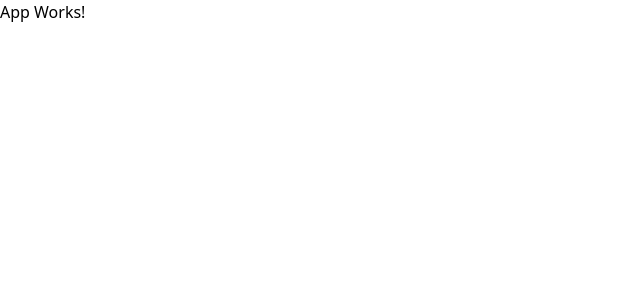
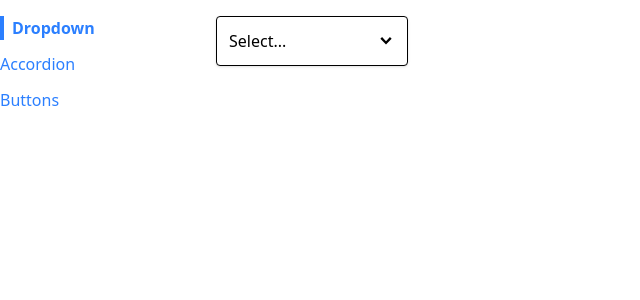
Before and after one commit to C4chaitanya/buttons-using-tailwind, a React (Vite) app: page / in a window 1280 px wide. Shown: the top 300 px of the page, without its empty margins (0-640 px from the left). Built offline with nearby package versions, Linux system fonts and the light colour scheme.

Commit message:
Added Custom Navigation and created Link component and custom hook

```diff
--- a/src/App.js
+++ b/src/App.js
@@ -1,3 +1,11 @@
+import Sidebar from "./components/Sidebar";
+import RouteLinks from "./components/RouteLinks";
+
 export default function App() {
-  return <div>App Works!</div>;
+  return (
+    <div className="container mx-auto grid grid-cols-6 gap-4 mt-4">
+      <Sidebar />
+      <RouteLinks />
+    </div>
+  );
 }
--- /dev/null
+++ b/src/components/Link.js
@@ -0,0 +1,26 @@
+import useNavigation from "../hooks/use-navigation";
+import classNames from "classnames";
+
+export default function Link({ to, children, className, activeClassName }) {
+  const { currentPath, navigate } = useNavigation();
+
+  const classes = classNames(
+    "text-blue-500",
+    className,
+    currentPath === to && activeClassName,
+  );
+
+  const handleClick = (event) => {
+    if (event.metaKey || event.ctrlKey) {
+      return;
+    }
+    event.preventDefault();
+    navigate(to);
+  };
+
+  return (
+    <a className={classes} href={to} onClick={handleClick}>
+      {children}
+    </a>
+  );
+}
--- /dev/null
+++ b/src/components/Route.js
@@ -0,0 +1,12 @@
+import { useContext } from "react";
+import NavigationContext from "../context/navigation";
+
+export default function Route({ path, children }) {
+  const { currentPath } = useContext(NavigationContext);
+
+  if (path === currentPath) {
+    return children;
+  }
+
+  return null;
+}
--- /dev/null
+++ b/src/components/RouteLinks.js
@@ -0,0 +1,22 @@
+import AccordionPage from "../pages/AccordionPage";
+import DropdownPage from "../pages/DropdownPage";
+import ButtonPage from "../pages/ButtonPage";
+import Route from "../components/Route";
+
+export default function RouteLinks() {
+  return (
+    <div className="col-span-5">
+      <Route path="/accordion">
+        <AccordionPage />
+      </Route>
+
+      <Route path="/">
+        <DropdownPage />
+      </Route>
+
+      <Route path="/buttons">
+        <ButtonPage />
+      </Route>
+    </div>
+  );
+}
--- /dev/null
+++ b/src/components/Sidebar.js
@@ -0,0 +1,36 @@
+import Link from "./Link";
+
+export default function Sidebar() {
+  const links = [
+    {
+      label: "Dropdown",
+      path: "/",
+    },
+    {
+      label: "Accordion",
+      path: "/accordion",
+    },
+    {
+      label: "Buttons",
+      path: "/buttons",
+    },
+  ];
+
+  const renderedItems = links.map((link) => {
+    return (
+      <Link
+        key={link.label}
+        to={link.path}
+        className="mb-3"
+        activeClassName="font-bold border-l-4 border-blue-500 pl-2"
+      >
+        {link.label}
+      </Link>
+    );
+  });
+  return (
+    <div className="sticky top-0 overflow-y-scroll flex flex-col items-start">
+      {renderedItems}
+    </div>
+  );
+}
--- /dev/null
+++ b/src/context/navigation.js
@@ -0,0 +1,33 @@
+import { createContext, useEffect, useState } from "react";
+
+const NavigationContext = createContext();
+
+function NavigationProvider({ children }) {
+  const [currentPath, setCurrentPath] = useState(window.location.pathname);
+
+  useEffect(() => {
+    const handler = () => {
+      setCurrentPath(window.location.pathname);
+    };
+
+    window.addEventListener("popstate", handler);
+
+    return () => {
+      window.removeEventListener("popstate", handler);
+    };
+  }, []);
+
+  const navigate = (to) => {
+    window.history.pushState({}, "", to);
+    setCurrentPath(to);
+  };
+
+  return (
+    <NavigationContext.Provider value={{ currentPath, navigate }}>
+      {children}
+    </NavigationContext.Provider>
+  );
+}
+
+export default NavigationContext;
+export { NavigationProvider };
--- /dev/null
+++ b/src/hooks/use-navigation.js
@@ -0,0 +1,6 @@
+import { useContext } from "react";
+import NavigationContext from "../context/navigation";
+
+export default function useNavigation() {
+  return useContext(NavigationContext);
+}
--- a/src/index.js
+++ b/src/index.js
@@ -1,8 +1,13 @@
 import ReactDOM from "react-dom/client";
 import "./index.css";
 import App from "./App";
+import { NavigationProvider } from "./context/navigation";
 
 const el = document.getElementById("root");
 const root = ReactDOM.createRoot(el);
 
-root.render(<App />);
+root.render(
+  <NavigationProvider>
+    <App />
+  </NavigationProvider>,
+);
```
